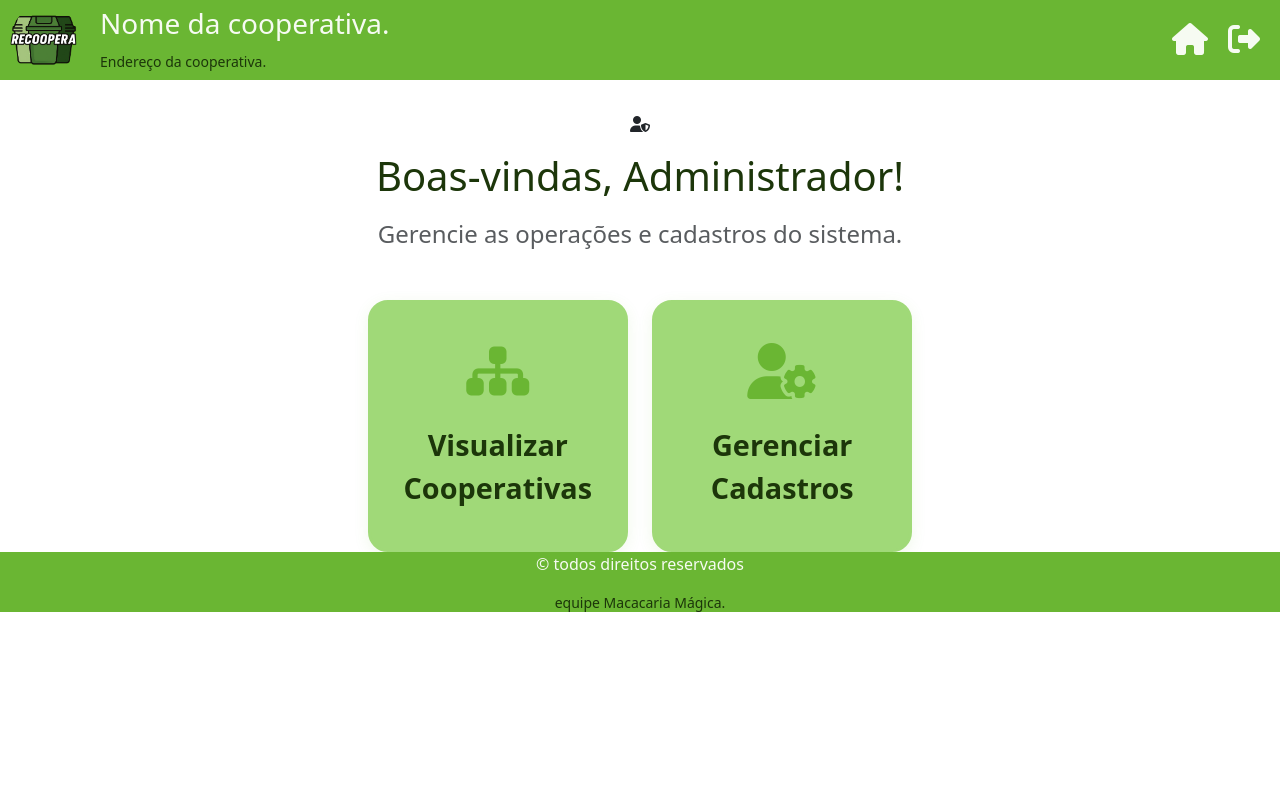
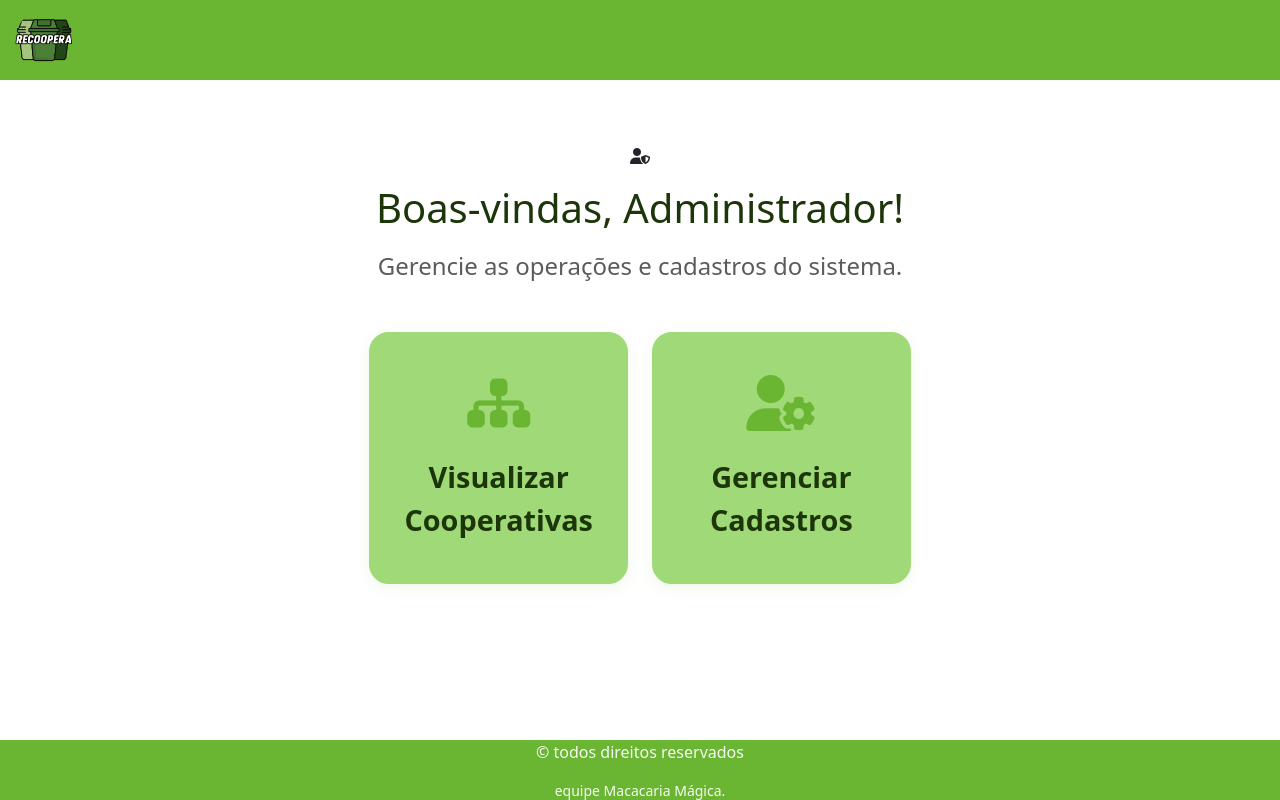
Before and after one commit to gustav0-rdg/tcc_cooperativas, a Flask app: page /pagina-inicial/gestor in a window 1280 px wide. Run offline with Flask 3, Linux system fonts and the light colour scheme; some libraries are stand-ins or nearby versions.

Commit message:
ADD: Sistema de login e melhorias no header

```diff
--- a/controllers/tokens_controller.py
+++ b/controllers/tokens_controller.py
@@ -115,9 +115,9 @@ class Tokens:
 
             raise TypeError ('Tokens - "token" deve ser do tipo String')
 
-        if len(token) != 36:
+        if len(token) != 64:
 
-            raise ValueError ('Tokens - "token" deve ter 36 caractéres')
+            raise ValueError ('Tokens - "token" deve ter 64 caractéres')
 
         #endregion
 
@@ -218,7 +218,7 @@ class Tokens:
             return data['token'] if data else None
 
         except Exception as e:
-            print(f'Erro - Tokens "get_last_token_by_user": {e}')
+            print(f'Erro - Tokens "get_ultimo_token_por_usuario": {e}')
             return None
 
         finally:
--- a/controllers/usuarios_controller.py
+++ b/controllers/usuarios_controller.py
@@ -127,7 +127,7 @@ class Usuarios:
 
             if token_criado_sucesso:
 
-                token = token_controller.get_last_token_by_user(id_usuario, 'sessao')
+                token = token_controller.get_ultimo_token_por_usuario(id_usuario, 'sessao')
                 if token:
                     return (token, "LOGIN_SUCESSO")
                 else:
--- a/static/css/pagina_inicial_gestor/pag_gestor.css
+++ b/static/css/pagina_inicial_gestor/pag_gestor.css
@@ -1,11 +1,32 @@
+html, body {
+    height: 100%;
+    margin: 0;
+    padding: 0;
+    overflow: hidden;
+}
+
+body {
+    display: flex;
+    flex-direction: column;
+    min-height: 100vh;
+    overflow: hidden;
+}
+
 main {
-    overflow-y: hidden;
+    flex: 1;
+    overflow-y: auto;
+}
+
+.gestor-main-content {
+    padding: 2rem 1rem;
+    box-sizing: border-box;
 }
 
 .gestor-main {
     background: var(--verde-principal);
-    min-height: calc(100vh - 120px);
+    min-height: 100%;
     padding: 3rem 1rem;
+    box-sizing: border-box;
 }
 
 .welcome-section {
@@ -76,6 +97,18 @@ main {
     text-align: center;
 }
 
+.footer {
+    display: flex;
+    justify-content: center;
+    align-items: center;
+    flex-direction: column;
+    background-color: var(--verde-principal);
+    color: var(--verde-claro);
+    width: 100%;
+    height: 60px;
+    flex-shrink: 0;
+}
+
 @media (max-width: 768px) {
     .gestor-main {
         padding: 2rem 0.75rem;
@@ -97,7 +130,6 @@ main {
     .action-icon {
         font-size: 2.5rem;
     }
-
 }
 
 @media (max-width: 576px) {
--- a/templates/includes/header.html
+++ b/templates/includes/header.html
@@ -2,61 +2,171 @@
 
     <section class="header__informacoes">
         <section class="logo">
-            <img src="../../static/img/logo.png" class="logo__img" alt="">
-        </section>
-        <section class="header__informacoes-cooperativa">
-            <h3>Nome da cooperativa.</h3>
-            <small>Endereço da cooperativa.</small>
+            <img src="{{ url_for('static', filename='img/logo.png') }}" class="logo__img" alt="Logo Recoopera">
         </section>
 
+        <section class="header__informacoes-cooperativa" id="header-info-cooperativa" style="display: none;">
+            <h3 id="header-nome-cooperativa"></h3>
+            <small id="header-endereco-cooperativa"></small>
+        </section>
+
+        <section class="header__informacoes-admin" id="header-info-admin" style="display: none;">
+             <h3>Painel Administrativo</h3>
+             <small id="header-nome-admin"></small>
+        </section>
     </section>
+
     <section class="header__acoes">
-        <a href="/pagina-inicial">
-            <i class="fa-solid fa-house" style="color: var(--verde-claro);"></i>
+        <a href="/pagina-inicial" id="home-link"> <i class="fa-solid fa-house"></i>
         </a>
-        <a href="/">
-           <i class="fa-solid fa-right-from-bracket" style="color: var(--verde-claro);"></i>
+        <a href="#" id="logout-link">
+           <i class="fa-solid fa-right-from-bracket"></i>
         </a>
-
     </section>
 </header>
 
 <style>
-    .logo{
-        width:70px;
-        height: 70px;
-        & .logo__img{
-            width: 70px;
-            height: 70px;
-            border-radius: 100%;
-        }
-    }
-    .header{
-        width: 100vw;
+    .header {
+        width: 100%;
         height: 80px;
         display: flex;
         justify-content: space-between;
         align-items: center;
         background-color: var(--verde-principal);
+        padding: 0 15px;
+        box-sizing: border-box;
     }
-    .header__informacoes{
-        margin-left: 10px;
+
+    .header__informacoes {
         display: flex;
-        justify-content: center;
+        align-items: center;
+        gap: 15px;
+    }
+
+    .logo {
+        width: 60px;
+        height: 60px;
+        flex-shrink: 0;
+    }
+    .logo__img {
+        width: 100%;
+        height: 100%;
+        border-radius: 50%;
+        object-fit: cover;
+    }
+
+    .header__informacoes-cooperativa,
+    .header__informacoes-admin {
+        color: var(--verde-claro);
+        line-height: 1.3;
+    }
+    .header__informacoes-cooperativa h3,
+    .header__informacoes-admin h3 {
+        margin-bottom: 0.1rem;
+        font-size: 1rem;
+        font-weight: 600;
+        color: var(--branco);
+    }
+    .header__informacoes-cooperativa small,
+    .header__informacoes-admin small {
+        color: #e0e0e0c9;
+        font-size: 0.8rem;
+        display: block;
+    }
+
+    .header__acoes {
+        display: flex;
         align-items: center;
         gap: 20px;
     }
-    h3 {
+
+    .header__acoes a i {
+        font-size: 26px;
         color: var(--verde-claro);
+        transition: transform 0.2s ease, color 0.2s ease;
     }
-    small {
-        color: var(--verde-escuro);
+    .header__acoes a:hover i {
+        transform: scale(1.15);
+        color: var(--branco);
     }
-    .header__acoes{
-        display: flex;
-        & i{
-            font-size: 32px;
-            margin-right: 20px;
+
+</style>
+
+<script>
+document.addEventListener('DOMContentLoaded', async () => {
+
+    const token = localStorage.getItem('session_token');
+    const homeLink = document.getElementById('home-link');
+    const logoutLink = document.getElementById('logout-link');
+    const headerInfoCoop = document.getElementById('header-info-cooperativa');
+    const headerNomeCoop = document.getElementById('header-nome-cooperativa');
+    const headerEndCoop = document.getElementById('header-endereco-cooperativa');
+    const headerInfoAdmin = document.getElementById('header-info-admin');
+    const headerNomeAdmin = document.getElementById('header-nome-admin');
+
+    function handleLogout() {
+        localStorage.removeItem('session_token');
+        if (typeof Swal !== 'undefined') {
+            Swal.fire({
+                title: 'Desconectado',
+                text: 'Você saiu da sua conta.',
+                icon: 'info',
+                timer: 1500,
+                showConfirmButton: false
+            }).then(() => {
+                window.location.href = '/';
+            });
+        } else {
+            alert('Você foi desconectado.');
+            window.location.href = '/';
         }
     }
-</style>
+
+    if (logoutLink) {
+        logoutLink.addEventListener('click', (e) => {
+            e.preventDefault();
+            handleLogout();
+        });
+    }
+
+    if (!token || !homeLink) {
+        if(logoutLink) logoutLink.style.display = 'none';
+        if(homeLink) homeLink.style.display = 'none';
+        return;
+    }
+
+    try {
+        const response = await fetch('/api/usuarios/me', {
+            method: 'GET',
+            headers: { 'Authorization': `Bearer ${token}` }
+        });
+
+        if (!response.ok) {
+            console.error('Token inválido ou expirado ao carregar header.');
+            // handleLogout(); // Opcional: Deslogar automaticamente se o token for ruim
+            return;
+        }
+
+        const data = await response.json();
+
+        if (data.tipo === 'gestor' || data.tipo === 'root') {
+            homeLink.href = '/pagina-inicial/gestor';
+            if(headerInfoAdmin && headerNomeAdmin && data.nome) {
+                headerNomeAdmin.textContent = data.nome.split(' ')[0];
+                headerInfoAdmin.style.display = 'block';
+            }
+        } else if (data.tipo === 'cooperativa') {
+            homeLink.href = '/pagina-inicial';
+             if(headerInfoCoop && headerNomeCoop && data.nome) {
+                headerNomeCoop.textContent = data.nome;
+                headerInfoCoop.style.display = 'block';
+             }
+        } else if (data.tipo === 'cooperado') {
+             homeLink.href = '/pagina-inicial';
+        }
+
+    } catch (error) {
+        console.error('Erro ao buscar dados do usuário para o header:', error);
+    }
+});
+</script>
```
Also changed, not shown: static/css/login_admin/login-admin.css (added, +32 -0 lines), static/js/login_admin/loginAdmin.js (added, +133 -0 lines), templates/index.html (+8 -1 lines), templates/login-admin.html (added, +87 -0 lines).
